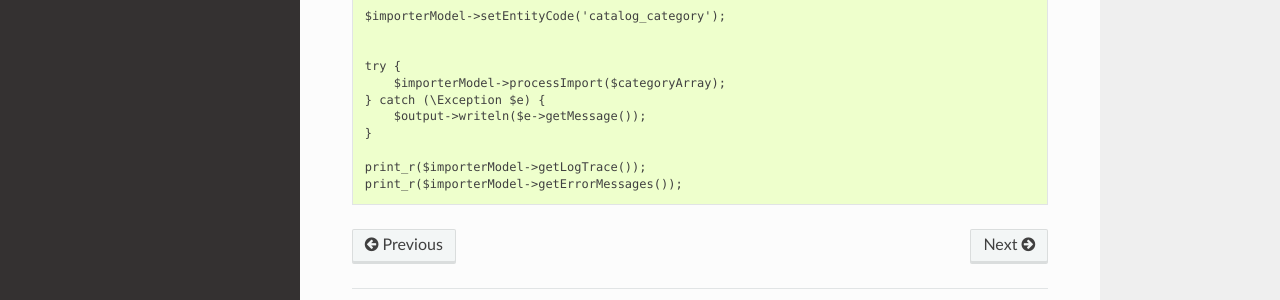
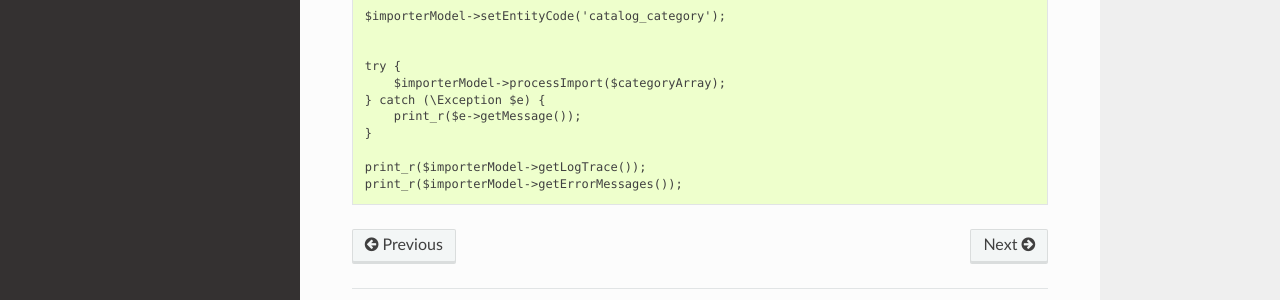
Before and after one commit to firegento/FireGento_FastSimpleImport2, a Sphinx documentation site: the page built from doc/Category.md, in a window 1280 px wide and 932 px high. Shown: the part 538-838 px from the top of the window. Built offline with Sphinx 7.4.7 and the Read the Docs theme 2.0.0, drawn with Linux system fonts in a browser that asks for light colours; some of the changed text lies outside the part shown.

Commit message:
Category doc: $output variable is not defined.

```diff
--- a/doc/Category.md
+++ b/doc/Category.md
@@ -28,7 +28,7 @@ You can call the import from your own Magento 2 code. Example:
     try {
         $importerModel->processImport($categoryArray);
     } catch (\Exception $e) {
-        $output->writeln($e->getMessage());
+        print_r($e->getMessage());
     }
 
     print_r($importerModel->getLogTrace());
```
